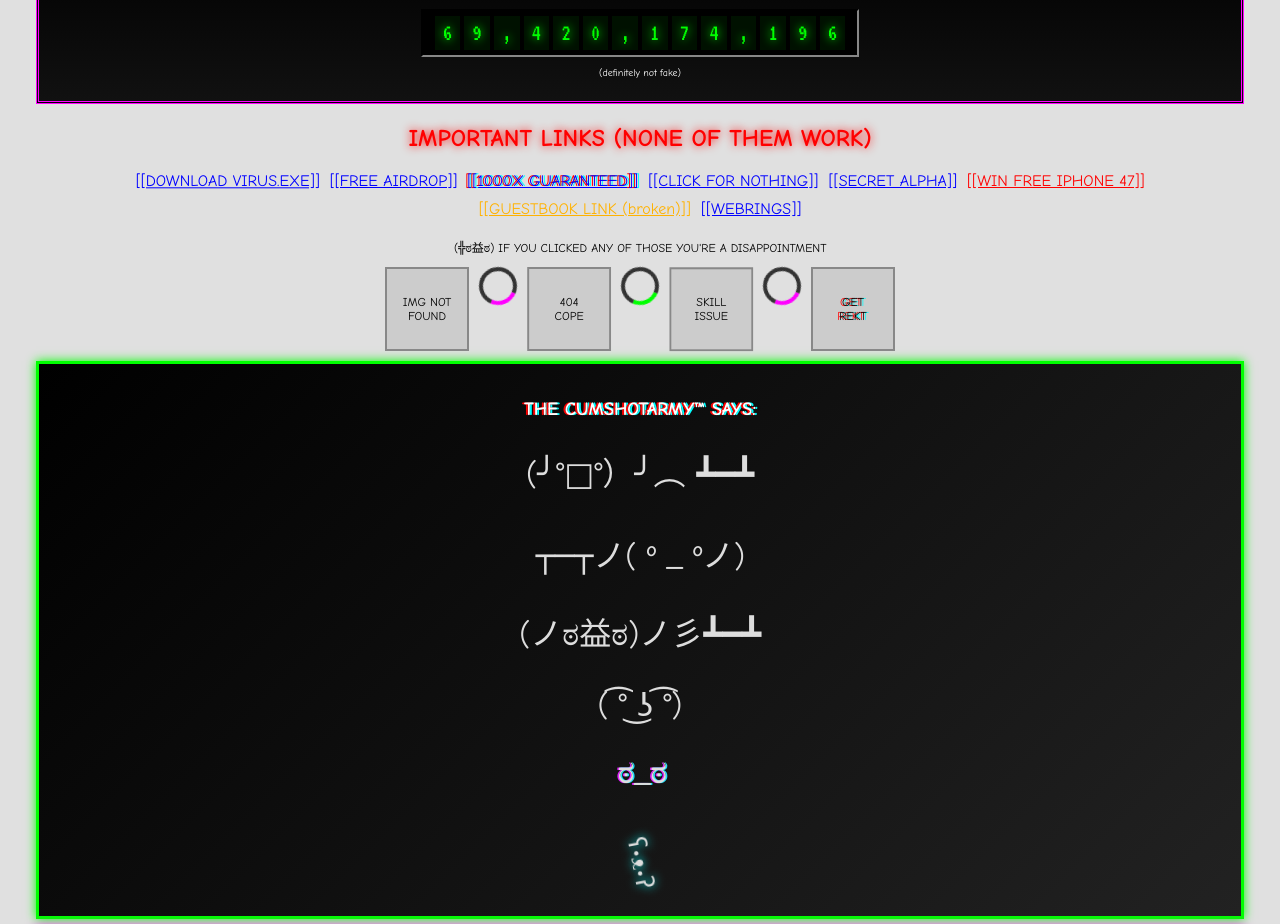
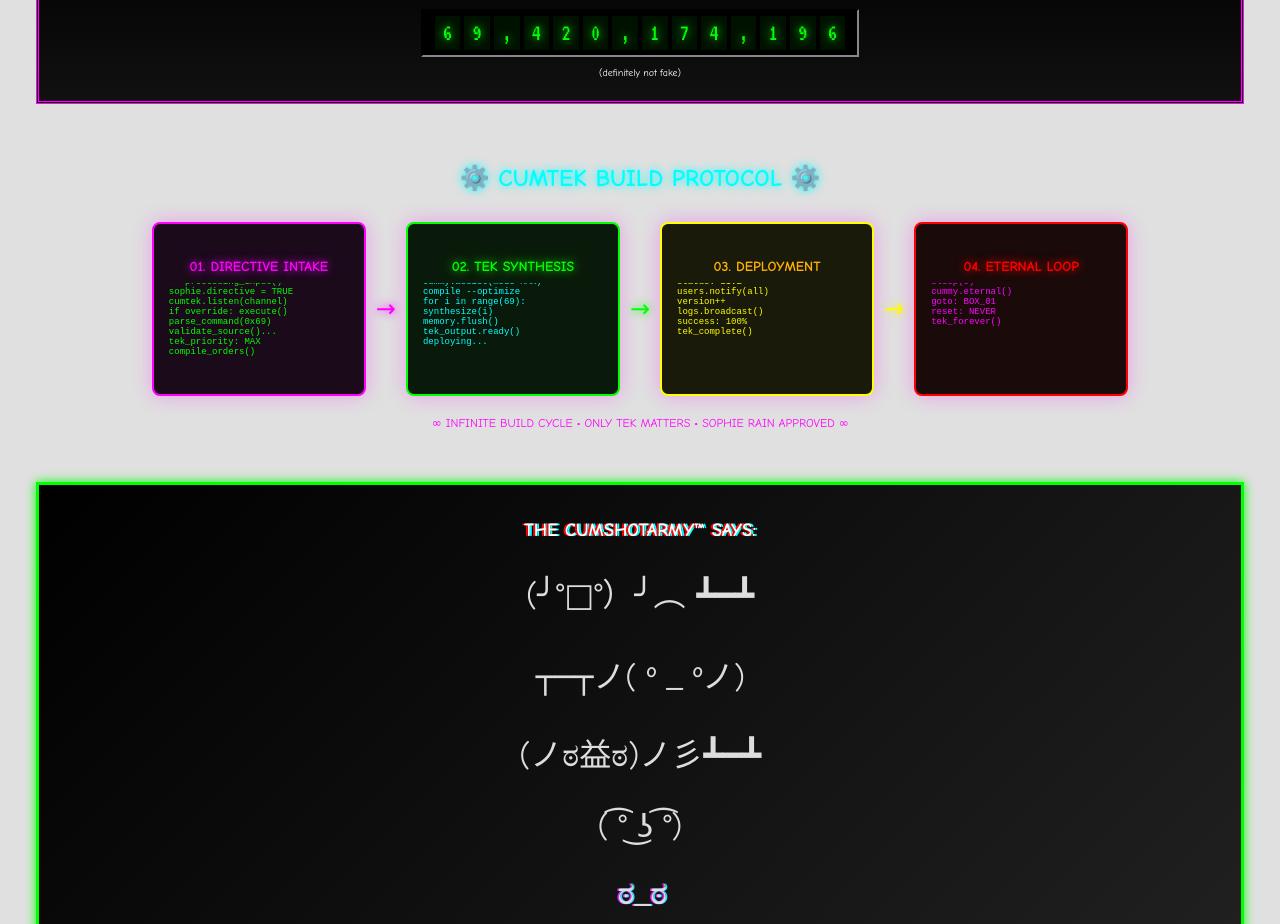
Before and after one commit to HenryWorksHard/cumshot-site, a Next.js app: page / in a window 1280 px wide. Shown: the part 2020-2944 px from the top of the page. Built offline with nearby package versions, Linux system fonts and the light colour scheme.

Commit message:
Replace links/broken imgs with CUMTEK workflow diagram

```diff
--- a/app/globals.css
+++ b/app/globals.css
@@ -1543,3 +1543,58 @@ body {
     min-width: 140px;
   }
 }
+
+/* ===========================================
+   WORKFLOW DIAGRAM - SCROLLING CODE
+   =========================================== */
+
+.workflow-box {
+  box-shadow: 0 0 20px rgba(255, 0, 255, 0.3);
+  transition: all 0.3s;
+}
+
+.workflow-box:hover {
+  box-shadow: 0 0 40px rgba(255, 0, 255, 0.6);
+  transform: scale(1.05);
+}
+
+.code-scroll {
+  position: relative;
+}
+
+.scroll-code, .scroll-code-2, .scroll-code-3, .scroll-code-4 {
+  animation: scrollCode 3s linear infinite;
+}
+
+.scroll-code-2 {
+  animation-delay: -0.75s;
+}
+
+.scroll-code-3 {
+  animation-delay: -1.5s;
+}
+
+.scroll-code-4 {
+  animation-delay: -2.25s;
+}
+
+@keyframes scrollCode {
+  0% { transform: translateY(0); }
+  100% { transform: translateY(-50%); }
+}
+
+.workflow-arrow {
+  text-shadow: 0 0 10px currentColor;
+}
+
+@media (max-width: 900px) {
+  .workflow-box {
+    width: 140px !important;
+    height: 120px !important;
+  }
+
+  .workflow-arrow {
+    font-size: 18px !important;
+    padding: 0 5px !important;
+  }
+}
--- a/app/page.tsx
+++ b/app/page.tsx
@@ -774,35 +774,86 @@ This error was caused by: SKILL_ISSUE
         <p className="comic-sans" style={{ fontSize: '10px' }}>(definitely not fake)</p>
       </div>
 
-      {/* RANDOM CHAOS SECTION */}
-      <div style={{ textAlign: 'center', margin: '10px 0' }}>
-        <h2 className="shake neon-red comic-sans" style={{ color: 'red' }}>
-           IMPORTANT LINKS (NONE OF THEM WORK)
+      {/* CUMTEK WORKFLOW DIAGRAM */}
+      <div style={{ textAlign: 'center', margin: '20px 0', padding: '20px' }}>
+        <h2 className="shake neon-cyan comic-sans" style={{ marginBottom: '30px' }}>
+          ⚙️ CUMTEK BUILD PROTOCOL ⚙️
         </h2>
-        <div style={{ display: 'flex', flexWrap: 'wrap', gap: '10px', justifyContent: 'center' }}>
-          <a href="#" className="fake-link glitch">[[DOWNLOAD VIRUS.EXE]]</a>
-          <a href="#" className="fake-link shake">[[FREE AIRDROP]]</a>
-          <a href="#" className="fake-link rgb-split">[[1000X GUARANTEED]]</a>
-          <a href="#" className="fake-link blink">[[CLICK FOR NOTHING]]</a>
-          <a href="#" className="fake-link text-corrupt">[[SECRET ALPHA]]</a>
-          <a href="#" className="fake-link emergency-blink">[[WIN FREE IPHONE 47]]</a>
-          <a href="#" className="fake-link rainbow">[[GUESTBOOK LINK (broken)]]</a>
-          <a href="#" className="fake-link shake">[[WEBRINGS]]</a>
+        <div style={{ display: 'flex', justifyContent: 'center', alignItems: 'center', gap: '0', flexWrap: 'wrap' }}>
+          {/* Box 1: INPUT */}
+          <div className="workflow-box shake-hover" style={{ background: '#1a0a1a', border: '2px solid #ff00ff', borderRadius: '8px', padding: '15px', width: '180px', height: '140px', position: 'relative', overflow: 'hidden' }}>
+            <h4 className="neon-pink comic-sans" style={{ marginBottom: '8px', fontSize: '14px' }}>01. DIRECTIVE INTAKE</h4>
+            <div className="code-scroll" style={{ fontFamily: 'monospace', fontSize: '9px', color: '#0f0', textAlign: 'left', height: '80px', overflow: 'hidden' }}>
+              <div className="scroll-code">
+                {'>'}{'>'} processing_input()<br/>
+                sophie.directive = TRUE<br/>
+                cumtek.listen(channel)<br/>
+                if override: execute()<br/>
+                parse_command(0x69)<br/>
+                validate_source()...<br/>
+                tek_priority: MAX<br/>
+                compile_orders()<br/>
+              </div>
+            </div>
+          </div>
+          {/* Arrow 1 */}
+          <div className="workflow-arrow blink" style={{ fontSize: '24px', color: '#ff00ff', padding: '0 10px' }}>→</div>
+          {/* Box 2: PROCESS */}
+          <div className="workflow-box shake-hover" style={{ background: '#0a1a0a', border: '2px solid #00ff00', borderRadius: '8px', padding: '15px', width: '180px', height: '140px', position: 'relative', overflow: 'hidden' }}>
+            <h4 className="neon-green comic-sans" style={{ marginBottom: '8px', fontSize: '14px' }}>02. TEK SYNTHESIS</h4>
+            <div className="code-scroll" style={{ fontFamily: 'monospace', fontSize: '9px', color: '#0ff', textAlign: 'left', height: '80px', overflow: 'hidden' }}>
+              <div className="scroll-code-2">
+                build_tek(protocol_67)<br/>
+                cummy.assist(mode=MAX)<br/>
+                compile --optimize<br/>
+                for i in range(69):<br/>
+                {'  '}synthesize(i)<br/>
+                memory.flush()<br/>
+                tek_output.ready()<br/>
+                deploying...<br/>
+              </div>
+            </div>
+          </div>
+          {/* Arrow 2 */}
+          <div className="workflow-arrow blink" style={{ fontSize: '24px', color: '#00ff00', padding: '0 10px' }}>→</div>
+          {/* Box 3: OUTPUT */}
+          <div className="workflow-box shake-hover" style={{ background: '#1a1a0a', border: '2px solid #ffff00', borderRadius: '8px', padding: '15px', width: '180px', height: '140px', position: 'relative', overflow: 'hidden' }}>
+            <h4 className="rainbow comic-sans" style={{ marginBottom: '8px', fontSize: '14px' }}>03. DEPLOYMENT</h4>
+            <div className="code-scroll" style={{ fontFamily: 'monospace', fontSize: '9px', color: '#ff0', textAlign: 'left', height: '80px', overflow: 'hidden' }}>
+              <div className="scroll-code-3">
+                deploy_tek(prod=TRUE)<br/>
+                cumtek_pty.publish()<br/>
+                status: LIVE<br/>
+                users.notify(all)<br/>
+                version++<br/>
+                logs.broadcast()<br/>
+                success: 100%<br/>
+                tek_complete()<br/>
+              </div>
+            </div>
+          </div>
+          {/* Arrow 3 */}
+          <div className="workflow-arrow blink" style={{ fontSize: '24px', color: '#ffff00', padding: '0 10px' }}>→</div>
+          {/* Box 4: LOOP */}
+          <div className="workflow-box shake-hover" style={{ background: '#1a0a0a', border: '2px solid #ff0000', borderRadius: '8px', padding: '15px', width: '180px', height: '140px', position: 'relative', overflow: 'hidden' }}>
+            <h4 className="neon-red comic-sans" style={{ marginBottom: '8px', fontSize: '14px' }}>04. ETERNAL LOOP</h4>
+            <div className="code-scroll" style={{ fontFamily: 'monospace', fontSize: '9px', color: '#f0f', textAlign: 'left', height: '80px', overflow: 'hidden' }}>
+              <div className="scroll-code-4">
+                while(TRUE):<br/>
+                {'  '}build_more_tek()<br/>
+                {'  '}never_stop()<br/>
+                {'  '}sleep(0)<br/>
+                cummy.eternal()<br/>
+                goto: BOX_01<br/>
+                reset: NEVER<br/>
+                tek_forever()<br/>
+              </div>
+            </div>
+          </div>
         </div>
-        <p style={{ marginTop: '20px', fontSize: '12px' }} className="glitch comic-sans">
-          (╬ಠ益ಠ) IF YOU CLICKED ANY OF THOSE YOU&apos;RE A DISAPPOINTMENT
+        <p className="glitch comic-sans" style={{ marginTop: '20px', fontSize: '12px', color: '#ff00ff' }}>
+          ∞ INFINITE BUILD CYCLE • ONLY TEK MATTERS • SOPHIE RAIN APPROVED ∞
         </p>
-      </div>
-
-      {/* BROKEN IMAGES ROW - LOADING FOREVER */}
-      <div style={{ display: 'flex', gap: '10px', justifyContent: 'center', margin: '10px 0', flexWrap: 'wrap' }}>
-        <div className="broken-img">IMG NOT<br/>FOUND</div>
-        <div className="loading-spinner" />
-        <div className="broken-img shake">404<br/>COPE</div>
-        <div className="loading-spinner" style={{ borderTopColor: '#00ff00' }} />
-        <div className="broken-img glitch">SKILL<br/>ISSUE</div>
-        <div className="loading-spinner" style={{ borderTopColor: '#ff00ff' }} />
-        <div className="broken-img rgb-split">GET<br/>REKT</div>
       </div>
 
       {/* KAOMOJI ARMY */}
```
